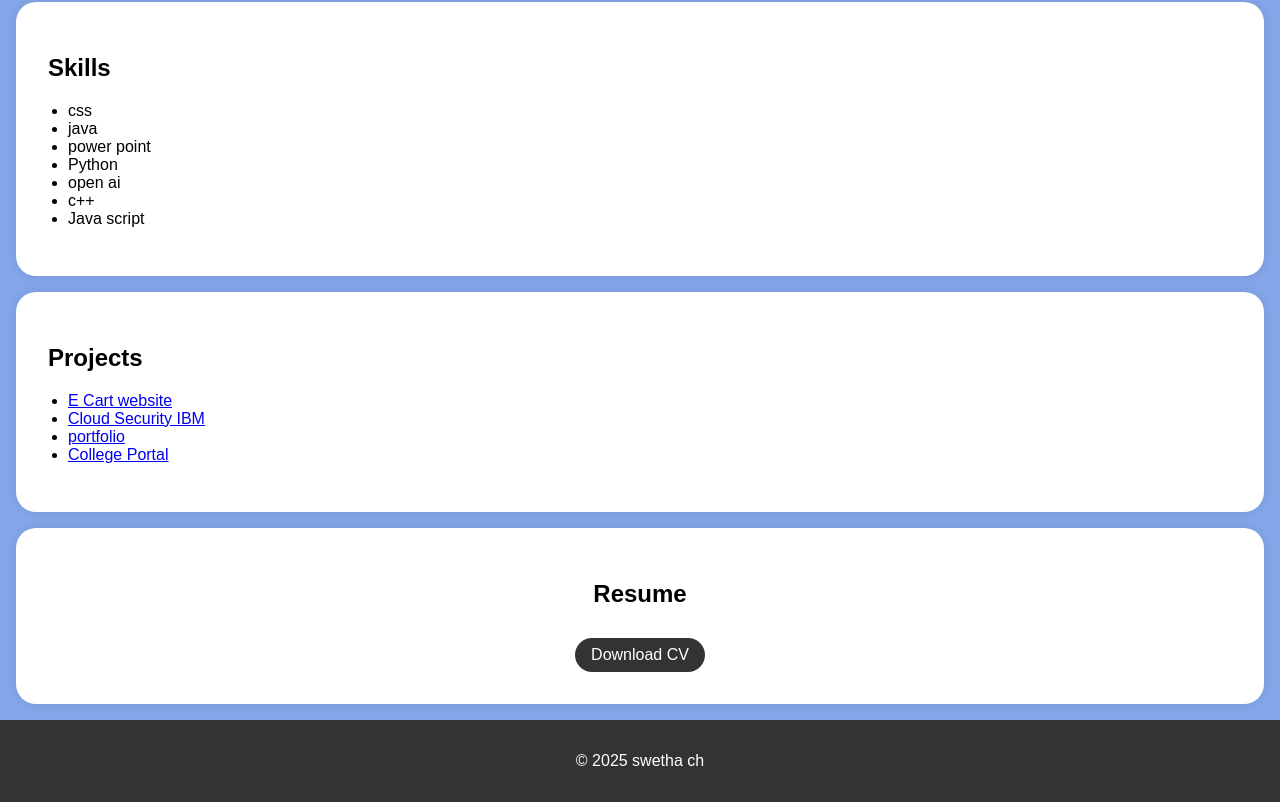
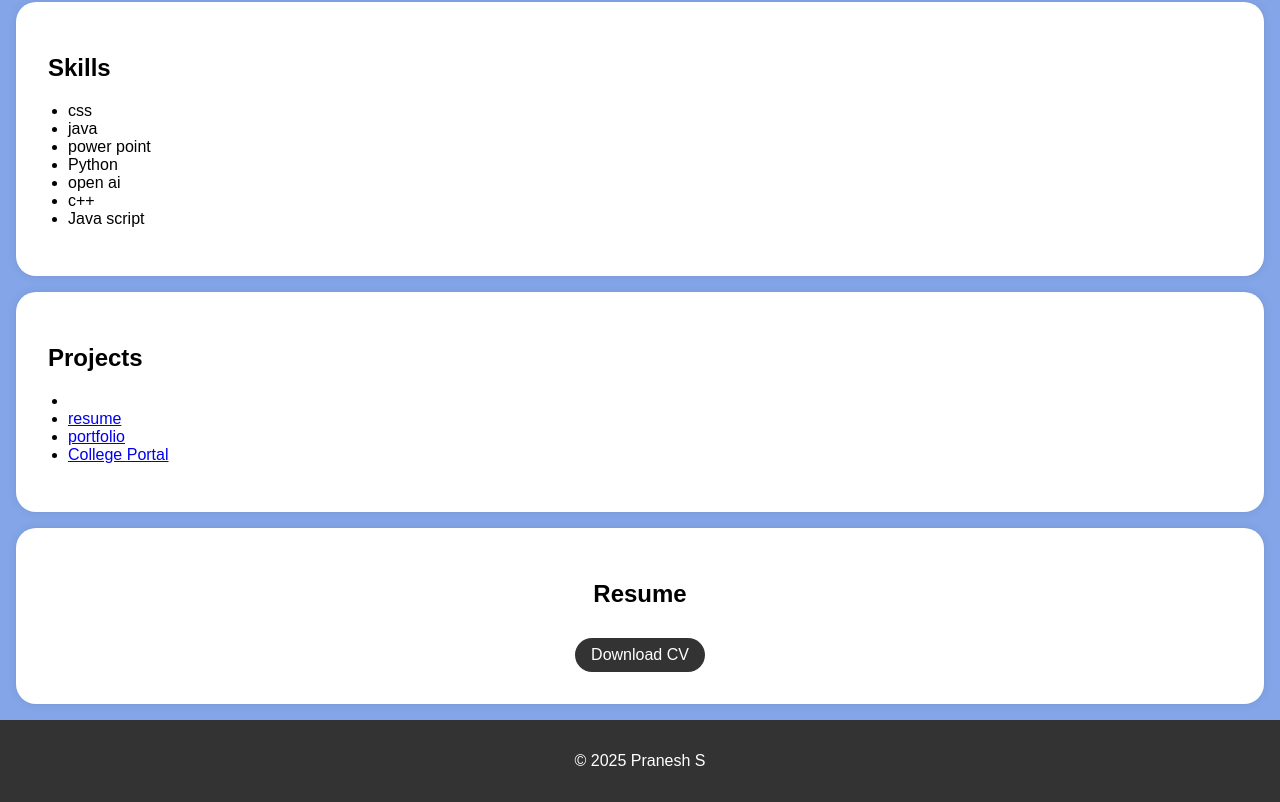
Before and after one commit to swetha2513/Swetha, a plain HTML site: page index.html in a window 1280 px wide. Shown: the part 626-1428 px from the top of the page. Drawn offline with Linux system fonts and the light colour scheme.

Commit message:
Add files via upload

```diff
--- a/index.html
+++ b/index.html
@@ -148,8 +148,8 @@
         <div class="section-content">
             <h2>Projects</h2>
             <ul>
-                <li><a href="#">E Cart website</a></li>
-                <li><a href="#">Cloud Security IBM</a></li>
+                <li><a href="#"></a></li>
+                <li><a href="#">resume</a></li>
                 <li><a href="#">portfolio</a></li>
                 <li><a href="#">College Portal</a></li>
                 <!-- Add more project links here -->
@@ -169,7 +169,7 @@
     </section>
 
     <footer>
-        <p>&copy; 2025 swetha ch</p>
+        <p>&copy; 2025 Pranesh S</p>
     </footer>
 
     <script>
```
